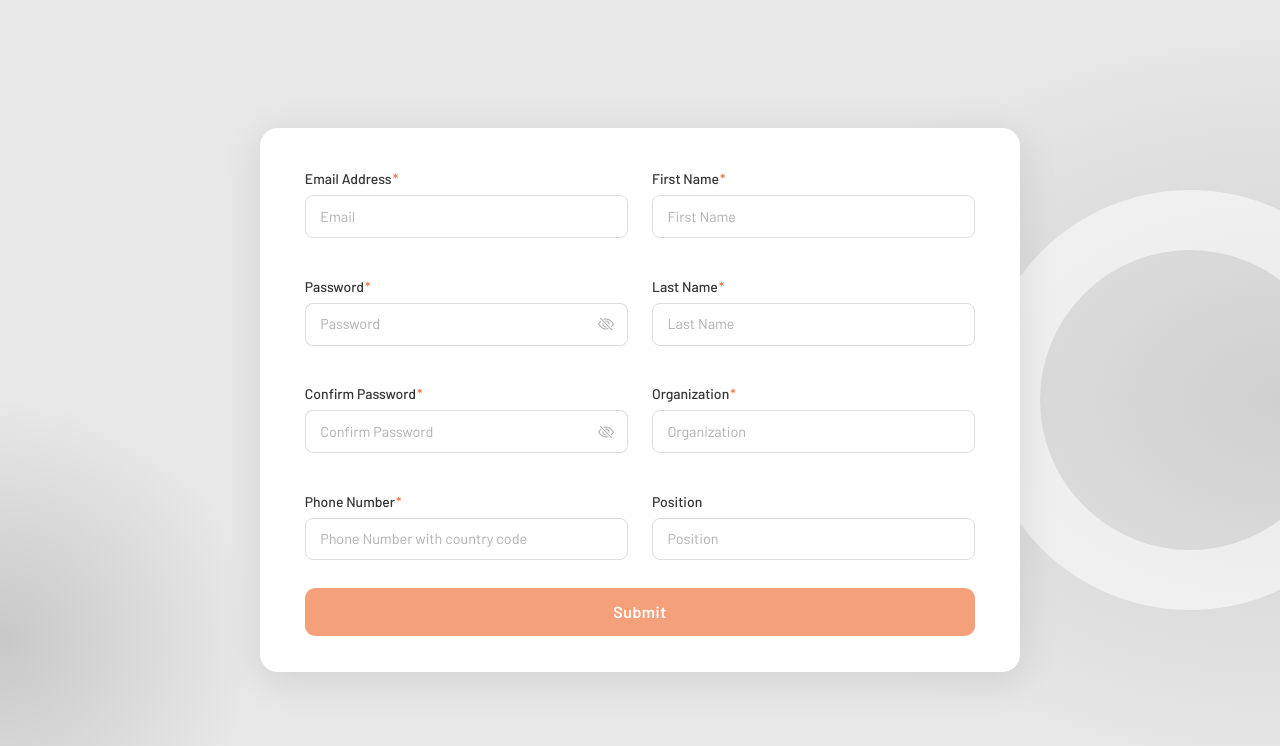
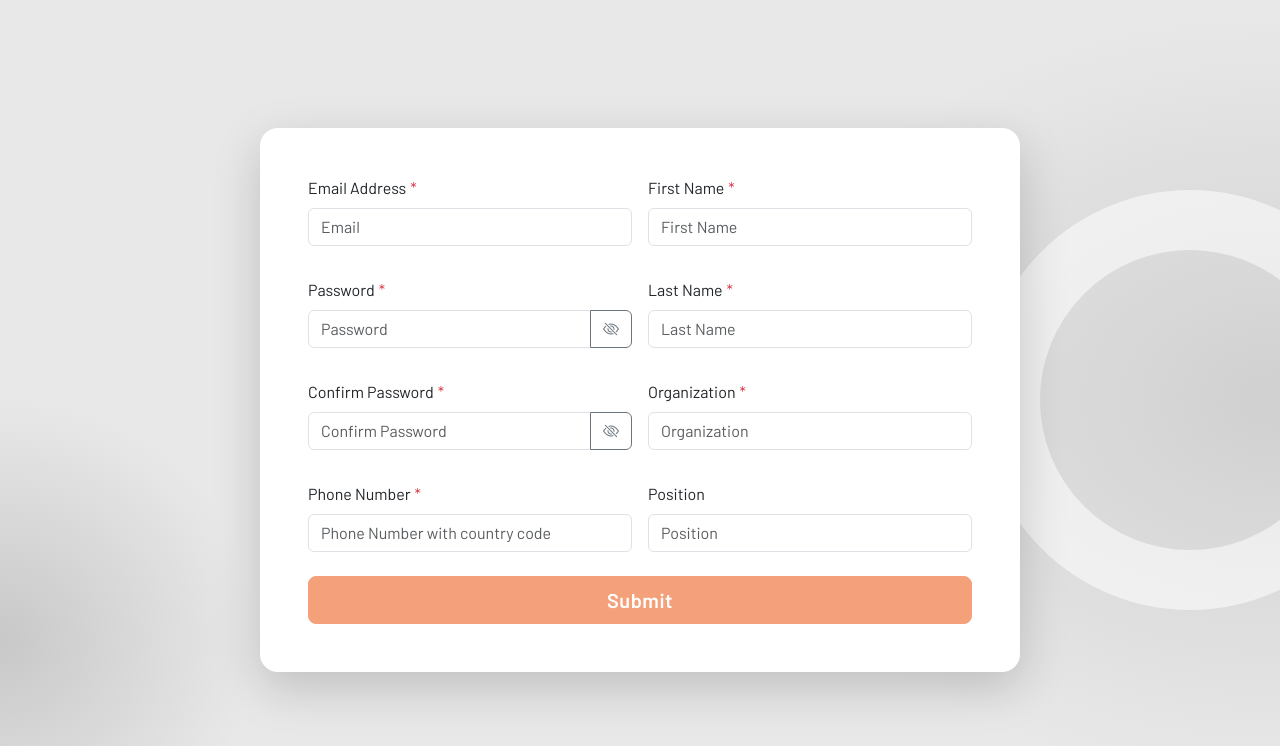
Before and after one commit to RajatSharma7102/ALQIMI-Frontend, a React app: page /signup in a window 1280 px wide. Shown: the top 746 px of the page. Built offline with nearby package versions, Linux system fonts and the light colour scheme; the HTML template or start-up script is replaced by a standard one.

Commit message:
add bootstrap

```diff
--- a/src/Signup.jsx
+++ b/src/Signup.jsx
@@ -2,11 +2,17 @@ import { useState } from "react";
 
 const EMAIL_RE = /^[^\s@]+@[^\s@]+\.[^\s@]+$/;
 const PHONE_RE = /^\+?[\d\s\-().]{7,20}$/;
-const PW_RE    = /^(?=.*[a-z])(?=.*[A-Z])(?=.*\d).{8,}$/;
+const PW_RE = /^(?=.*[a-z])(?=.*[A-Z])(?=.*\d).{8,}$/;
 
 const INITIAL = {
-  email: "", firstName: "", password: "", lastName: "",
-  confirmPassword: "", organization: "", phone: "", position: "",
+  email: "",
+  firstName: "",
+  password: "",
+  lastName: "",
+  confirmPassword: "",
+  organization: "",
+  phone: "",
+  position: "",
 };
 
 function validate(name, value, allValues) {
@@ -20,7 +26,9 @@ function validate(name, value, allValues) {
     case "organization":
       return value.trim() ? "" : "Organization is required.";
     case "phone":
-      return PHONE_RE.test(value.trim()) ? "" : "Enter a valid phone number (e.g. +91 9876543210).";
+      return PHONE_RE.test(value.trim())
+        ? ""
+        : "Enter a valid phone number (e.g. +91 9876543210).";
     case "password":
       return PW_RE.test(value)
         ? ""
@@ -33,23 +41,46 @@ function validate(name, value, allValues) {
   }
 }
 
-const REQUIRED = ["email","firstName","password","lastName","confirmPassword","organization","phone"];
+const REQUIRED = [
+  "email",
+  "firstName",
+  "password",
+  "lastName",
+  "confirmPassword",
+  "organization",
+  "phone",
+];
 
-function PasswordField({ id, name, label, value, onChange, onBlur, error, touched, required }) {
+function RequiredMark() {
+  return <span className="text-danger ms-1">*</span>;
+}
+
+function PasswordField({
+  id,
+  name,
+  label,
+  value,
+  onChange,
+  onBlur,
+  error,
+  touched,
+  required,
+}) {
   const [show, setShow] = useState(false);
-  const stateClass = touched ? (error ? "invalid" : "valid") : "";
+  const validationClass = touched ? (error ? "is-invalid" : "is-valid") : "";
 
   return (
-    <div>
-      <label className="forge-label" htmlFor={id}>
-        {label}{required && <span className="req">*</span>}
+    <div className="mb-3">
+      <label className="form-label" htmlFor={id}>
+        {label}
+        {required && <RequiredMark />}
       </label>
-      <div className={`pw-wrapper ${stateClass}`}>
+      <div className="input-group">
         <input
           id={id}
           name={name}
           type={show ? "text" : "password"}
-          className={`forge-input ${touched ? (error ? "is-invalid" : "is-valid") : ""}`}
+          className={`form-control ${validationClass}`}
           placeholder={label}
           value={value}
           onChange={onChange}
@@ -58,45 +89,64 @@ function PasswordField({ id, name, label, value, onChange, onBlur, error, touche
         />
         <button
           type="button"
-          className="btn-eye"
-          onClick={() => setShow(s => !s)}
-          aria-label="Toggle visibility"
+          className="btn btn-outline-secondary"
+          onClick={() => setShow((s) => !s)}
+          aria-label="Toggle password visibility"
         >
           <i className={`bi ${show ? "bi-eye" : "bi-eye-slash"}`} />
         </button>
       </div>
-      <div className="field-error">{touched && error}</div>
+      {touched && error && (
+        <div className="invalid-feedback d-block">{error}</div>
+      )}
     </div>
   );
 }
 
-function TextField({ id, name, label, type = "text", placeholder, value, onChange, onBlur, error, touched, required }) {
+function TextField({
+  id,
+  name,
+  label,
+  type = "text",
+  placeholder,
+  value,
+  onChange,
+  onBlur,
+  error,
+  touched,
+  required,
+}) {
+  const validationClass = touched ? (error ? "is-invalid" : "is-valid") : "";
+
   return (
-    <div>
-      <label className="forge-label" htmlFor={id}>
-        {label}{required && <span className="req">*</span>}
+    <div className="mb-3">
+      <label className="form-label" htmlFor={id}>
+        {label}
+        {required && <RequiredMark />}
       </label>
       <input
         id={id}
         name={name}
         type={type}
-        className={`forge-input ${touched ? (error ? "is-invalid" : "is-valid") : ""}`}
+        className={`form-control ${validationClass}`}
         placeholder={placeholder || label}
         value={value}
         onChange={onChange}
         onBlur={onBlur}
       />
-      <div className="field-error">{touched && error}</div>
+      {touched && error && (
+        <div className="invalid-feedback d-block">{error}</div>
+      )}
     </div>
   );
 }
 
 export default function RegistrationForm() {
-  const [values,  setValues]  = useState(INITIAL);
-  const [errors,  setErrors]  = useState({});
+  const [values, setValues] = useState(INITIAL);
+  const [errors, setErrors] = useState({});
   const [touched, setTouched] = useState({});
   const [loading, setLoading] = useState(false);
-  const [toast,   setToast]   = useState(false);
+  const [toast, setToast] = useState(false);
 
   const handleChange = (e) => {
     const { name, value } = e.target;
@@ -104,11 +154,15 @@ export default function RegistrationForm() {
     setValues(newValues);
     if (touched[name]) {
       const err = validate(name, value, newValues);
-      setErrors(prev => ({ ...prev, [name]: err }));
+      setErrors((prev) => ({ ...prev, [name]: err }));
       if (name === "password" && touched.confirmPassword) {
-        setErrors(prev => ({
+        setErrors((prev) => ({
           ...prev,
-          confirmPassword: validate("confirmPassword", newValues.confirmPassword, newValues),
+          confirmPassword: validate(
+            "confirmPassword",
+            newValues.confirmPassword,
+            newValues
+          ),
         }));
       }
     }
@@ -116,27 +170,27 @@ export default function RegistrationForm() {
 
   const handleBlur = (e) => {
     const { name, value } = e.target;
-    setTouched(prev => ({ ...prev, [name]: true }));
-    setErrors(prev => ({ ...prev, [name]: validate(name, value, values) }));
+    setTouched((prev) => ({ ...prev, [name]: true }));
+    setErrors((prev) => ({ ...prev, [name]: validate(name, value, values) }));
   };
 
   const handleSubmit = async (e) => {
     e.preventDefault();
 
     const newTouched = REQUIRED.reduce((acc, k) => ({ ...acc, [k]: true }), {});
-    setTouched(prev => ({ ...prev, ...newTouched }));
+    setTouched((prev) => ({ ...prev, ...newTouched }));
 
-    const newErrors = REQUIRED.reduce((acc, k) => ({
-      ...acc, [k]: validate(k, values[k], values),
-    }), {});
+    const newErrors = REQUIRED.reduce(
+      (acc, k) => ({ ...acc, [k]: validate(k, values[k], values) }),
+      {}
+    );
     setErrors(newErrors);
 
     if (Object.values(newErrors).some(Boolean)) return;
 
     setLoading(true);
     try {
-
-      await new Promise(r => setTimeout(r, 1200));
+      await new Promise((r) => setTimeout(r, 1200));
 
       setValues(INITIAL);
       setErrors({});
@@ -162,61 +216,138 @@ export default function RegistrationForm() {
   return (
     <>
       {toast && (
-        <div className="toast-success">
-          <i className="bi bi-check-circle-fill" />
+        <div
+          className="toast-container position-fixed top-0 end-0 p-3"
+          style={{ zIndex: 1090 }}
+        >
+          <div
+            className="toast show align-items-center text-bg-success border-0"
+            role="alert"
+          >
+            <div className="d-flex">
+              <div className="toast-body d-flex align-items-center gap-2">
+                <i className="bi bi-check-circle-fill" aria-hidden />
                 Registration successful!
+              </div>
+              <button
+                type="button"
+                className="btn-close btn-close-white me-2 m-auto"
+                aria-label="Close"
+                onClick={() => setToast(false)}
+              />
+            </div>
+          </div>
         </div>
       )}
 
-      <div className="forge-card">
+      <div
+        className="card shadow-lg border-0 auth-card w-100"
+        style={{ maxWidth: 760 }}
+      >
+        <div className="card-body p-4 p-md-5">
 
           <form onSubmit={handleSubmit} noValidate>
-          <div className="row row-gap">
-
+            <div className="row g-3">
               <div className="col-12 col-sm-6">
-              <TextField id="email" label="Email Address" type="email"
-                placeholder="Email" required {...field("email")} />
+                <TextField
+                  id="email"
+                  label="Email Address"
+                  type="email"
+                  placeholder="Email"
+                  required
+                  {...field("email")}
+                />
               </div>
 
               <div className="col-12 col-sm-6">
-              <TextField id="firstName" label="First Name"
-                placeholder="First Name" required {...field("firstName")} />
+                <TextField
+                  id="firstName"
+                  label="First Name"
+                  placeholder="First Name"
+                  required
+                  {...field("firstName")}
+                />
               </div>
 
               <div className="col-12 col-sm-6">
-              <PasswordField id="password" label="Password" required {...field("password")} />
+                <PasswordField
+                  id="password"
+                  label="Password"
+                  required
+                  {...field("password")}
+                />
               </div>
 
               <div className="col-12 col-sm-6">
-              <TextField id="lastName" label="Last Name"
-                placeholder="Last Name" required {...field("lastName")} />
+                <TextField
+                  id="lastName"
+                  label="Last Name"
+                  placeholder="Last Name"
+                  required
+                  {...field("lastName")}
+                />
               </div>
 
               <div className="col-12 col-sm-6">
-              <PasswordField id="confirmPassword" label="Confirm Password" required {...field("confirmPassword")} />
+                <PasswordField
+                  id="confirmPassword"
+                  label="Confirm Password"
+                  required
+                  {...field("confirmPassword")}
+                />
               </div>
 
               <div className="col-12 col-sm-6">
-              <TextField id="organization" label="Organization"
-                placeholder="Organization" required {...field("organization")} />
+                <TextField
+                  id="organization"
+                  label="Organization"
+                  placeholder="Organization"
+                  required
+                  {...field("organization")}
+                />
               </div>
 
               <div className="col-12 col-sm-6">
-              <TextField id="phone" label="Phone Number" type="tel"
-                placeholder="Phone Number with country code" required {...field("phone")} />
+                <TextField
+                  id="phone"
+                  label="Phone Number"
+                  type="tel"
+                  placeholder="Phone Number with country code"
+                  required
+                  {...field("phone")}
+                />
               </div>
 
               <div className="col-12 col-sm-6">
-              <TextField id="position" label="Position"
-                placeholder="Position" {...field("position")} />
+                <TextField
+                  id="position"
+                  label="Position"
+                  placeholder="Position"
+                  {...field("position")}
+                />
+              </div>
             </div>
 
-          </div>
-
-          <button type="submit" className="btn-submit" disabled={loading}>
-            {loading ? "Submitting…" : "Submit"}
+            <button
+              type="submit"
+              className="btn btn-forge btn-lg w-100 mt-2"
+              disabled={loading}
+            >
+              {loading ? (
+                <>
+                  <span
+                    className="spinner-border spinner-border-sm me-2"
+                    role="status"
+                    aria-hidden
+                  />
+                  Submitting…
+                </>
+              ) : (
+                "Submit"
+              )}
             </button>
           </form>
+        </div>
       </div>
     </>
   );
--- a/src/styles/global.css
+++ b/src/styles/global.css
@@ -1,5 +1,13 @@
 @import url('https://fonts.googleapis.com/css2?family=Barlow:wght@400;500;600;700&display=swap');
 @import url('https://cdn.jsdelivr.net/npm/bootstrap-icons@1.11.3/font/bootstrap-icons.min.css');
+
+:root {
+  --forge-accent: #f07040;
+  --forge-accent-rgb: 240, 112, 64;
+  --forge-btn: #f4a07a;
+  --forge-btn-hover: #e8855a;
+  --forge-btn-disabled: #f4c4a8;
+}
 
 body {
   margin: 0;
@@ -39,15 +47,8 @@ body::after {
   z-index: 0;
 }
 
-.forge-card {
-  position: relative;
-  z-index: 1;
-  background: #fff;
-  border-radius: 18px;
-  box-shadow: 0 8px 40px rgba(0, 0, 0, 0.1);
-  padding: 2.5rem 2.8rem 2.2rem;
-  width: 100%;
-  max-width: 760px;
+.auth-card {
+  border-radius: 1.125rem;
   animation: fadeUp 0.45s ease both;
 }
 
@@ -62,216 +63,44 @@ body::after {
   }
 }
 
-.logo-wrap {
-  display: flex;
-  justify-content: center;
-  margin-bottom: 2.2rem;
-}
-
 .logo-box {
   background: #1a1a1a;
-  border-radius: 8px;
-  padding: 10px 20px 10px 14px;
-  display: flex;
-  align-items: center;
-  gap: 10px;
-}
-
-.logo-text-col {
-  display: flex;
-  flex-direction: column;
 }
 
 .logo-title {
-  color: #fff;
   font-size: 1.75rem;
-  font-weight: 700;
   letter-spacing: 3px;
   line-height: 1;
 }
 
 .logo-sub {
-  color: #aaa;
   font-size: 0.62rem;
   letter-spacing: 2px;
-  text-transform: uppercase;
-  margin-top: 3px;
 }
 
-.forge-label {
-  font-size: 0.875rem;
-  font-weight: 500;
-  color: #333;
-  margin-bottom: 6px;
-  display: block;
+.form-control:focus {
+  border-color: var(--forge-accent);
+  box-shadow: 0 0 0 0.25rem rgba(var(--forge-accent-rgb), 0.15);
 }
 
-.forge-label .req {
-  color: #f07040;
-  margin-left: 1px;
+.btn-forge {
+  --bs-btn-color: #fff;
+  --bs-btn-bg: var(--forge-btn);
+  --bs-btn-border-color: var(--forge-btn);
+  --bs-btn-hover-color: #fff;
+  --bs-btn-hover-bg: var(--forge-btn-hover);
+  --bs-btn-hover-border-color: var(--forge-btn-hover);
+  --bs-btn-active-color: #fff;
+  --bs-btn-active-bg: var(--forge-btn-hover);
+  --bs-btn-active-border-color: var(--forge-btn-hover);
+  --bs-btn-disabled-color: #fff;
+  --bs-btn-disabled-bg: var(--forge-btn-disabled);
+  --bs-btn-disabled-border-color: var(--forge-btn-disabled);
+  font-weight: 600;
+  letter-spacing: 0.5px;
 }
 
-.forge-input {
-  border: 1.5px solid #ddd !important;
-  border-radius: 8px !important;
-  padding: 0.6rem 0.9rem !important;
-  font-size: 0.9rem !important;
-  font-family: 'Barlow', sans-serif !important;
-  color: #333 !important;
-  background: #fff !important;
-  transition: border-color 0.2s, box-shadow 0.2s !important;
-  width: 100%;
-  outline: none;
-}
-
-.forge-input::placeholder {
-  color: #b0b0b0;
-}
-
-.forge-input:focus {
-  border-color: #f07040 !important;
-  box-shadow: 0 0 0 3px rgba(240, 112, 64, 0.12) !important;
-}
-
-.forge-input.is-invalid {
-  border-color: #dc3545 !important;
-  box-shadow: none !important;
-}
-
-.forge-input.is-valid {
-  border-color: #28a745 !important;
-  box-shadow: none !important;
-}
-
-.pw-wrapper {
-  display: flex;
-  align-items: stretch;
-}
-
-.pw-wrapper .forge-input {
-  border-right: none !important;
-  border-radius: 8px 0 0 8px !important;
-  flex: 1;
-}
-
-.pw-wrapper.invalid .forge-input {
-  border-color: #dc3545 !important;
-}
-
-.pw-wrapper.valid .forge-input {
-  border-color: #28a745 !important;
-}
-
-.btn-eye {
-  border: 1.5px solid #ddd;
-  border-left: none;
-  border-radius: 0 8px 8px 0;
-  background: #fff;
-  color: #aaa;
-  padding: 0 13px;
-  cursor: pointer;
-  font-size: 1rem;
-  transition: color 0.2s;
-  display: flex;
-  align-items: center;
-}
-
-.pw-wrapper.invalid .btn-eye {
-  border-color: #dc3545;
-}
-
-.pw-wrapper.valid .btn-eye {
-  border-color: #28a745;
-}
-
-.pw-wrapper:focus-within .forge-input,
-.pw-wrapper:focus-within .btn-eye {
-  border-color: #f07040 !important;
-}
-
-.btn-eye:hover {
-  color: #555;
-}
-
-.btn-eye:focus {
-  outline: none;
-}
-
-.field-error {
-  font-size: 0.78rem;
-  color: #dc3545;
-  margin-top: 4px;
-  min-height: 1rem;
-}
-
-.btn-submit {
-  width: 100%;
-  padding: 0.75rem;
-  background: #f4a07a;
-  border: none;
-  border-radius: 10px;
-  color: #fff;
-  font-size: 1rem;
-  font-weight: 600;
-  letter-spacing: 0.5px;
-  font-family: 'Barlow', sans-serif;
-  cursor: pointer;
-  transition: background 0.2s, transform 0.15s;
-  margin-top: 0.5rem;
-}
-
-.btn-submit:hover:not(:disabled) {
-  background: #e8855a;
-}
-
-.btn-submit:active:not(:disabled) {
-  transform: scale(0.985);
-}
-
-.btn-submit:disabled {
-  background: #f4c4a8;
-  cursor: not-allowed;
-  opacity: 1;
-}
-
-.toast-success {
-  position: fixed;
-  top: 1.5rem;
-  right: 1.5rem;
-  z-index: 9999;
-  background: #28a745;
-  color: #fff;
-  border-radius: 10px;
-  padding: 0.85rem 1.4rem;
-  font-size: 0.9rem;
-  font-weight: 500;
-  box-shadow: 0 4px 20px rgba(0, 0, 0, 0.15);
-  animation: slideIn 0.3s ease;
-  display: flex;
-  align-items: center;
-  gap: 8px;
-}
-
-@keyframes slideIn {
-  from {
-    opacity: 0;
-    transform: translateX(30px);
-  }
-  to {
-    opacity: 1;
-    transform: translateX(0);
-  }
-}
-
-.row-gap {
-  row-gap: 1.1rem !important;
-}
-
-@media (max-width: 575px) {
-  .forge-card {
-    padding: 1.8rem 1.2rem 1.5rem;
-  }
-
+@media (max-width: 575.98px) {
   .logo-title {
     font-size: 1.4rem;
   }
```
Also changed, not shown: src/Login.jsx (+8 -2 lines). Lines whose indentation alone changed are shown as unchanged.
